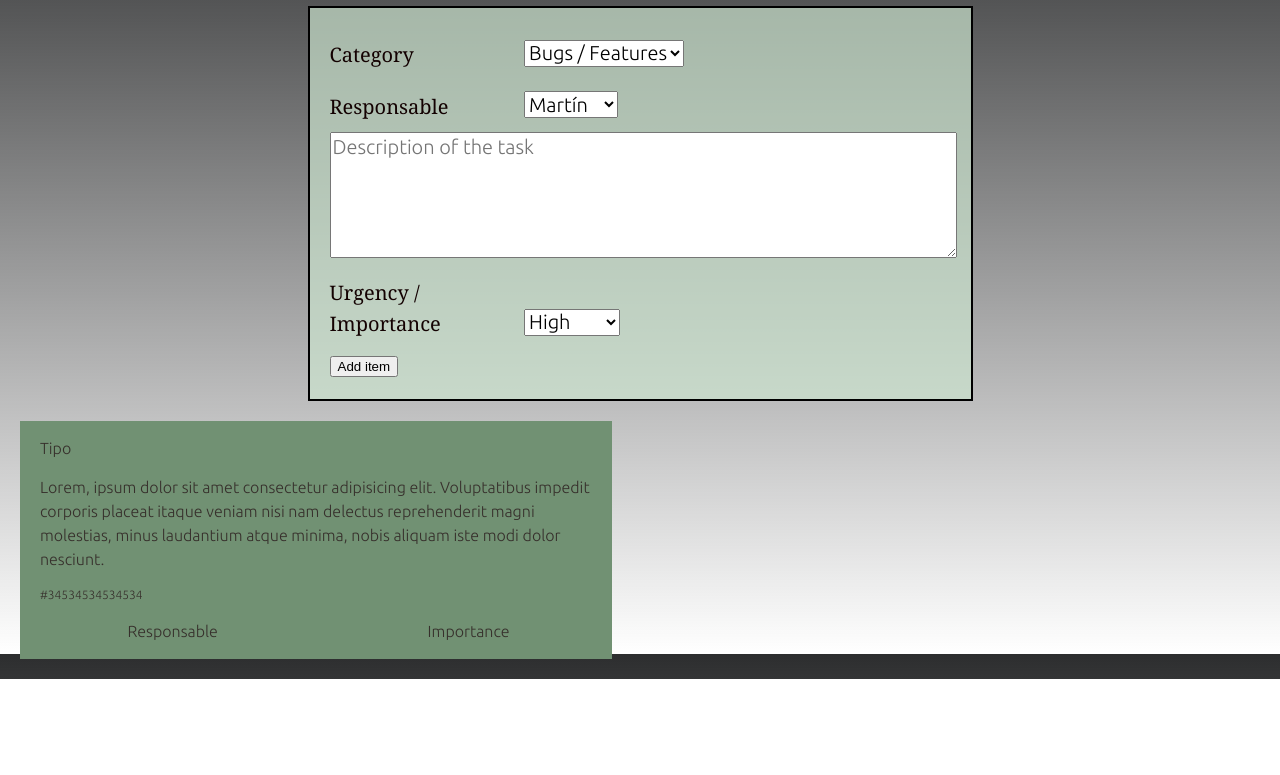
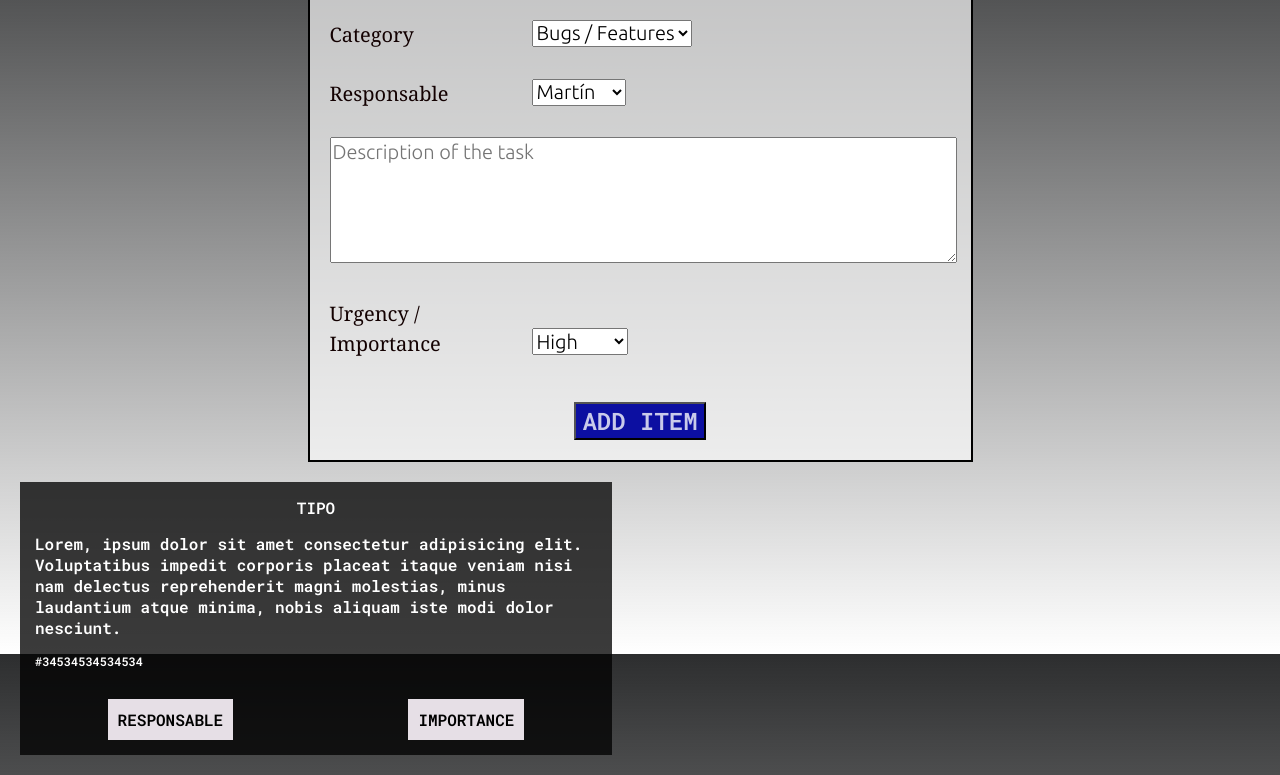
Before and after one commit to mgabotto/debbuger, a plain HTML site: page public/index.html in a window 1280 px wide. Shown: the part 146-921 px from the top of the page. Before the commit the page ends 825 px from the top, so only its background shows below. Drawn offline with Linux system fonts and the light colour scheme; a script that the page names is missing; a web font is replaced by a local one.

Commit message:
More CSS

```diff
--- a/public/index.html
+++ b/public/index.html
@@ -9,7 +9,9 @@
     <link rel="stylesheet" href="style.css">
     <link href="https://fonts.googleapis.com/css2?family=Ubuntu:wght@300&display=swap" rel="stylesheet">
     <link href="https://fonts.googleapis.com/css2?family=Roboto+Slab:wght@600&display=swap" rel="stylesheet">
-    <link href="https://fonts.googleapis.com/css2?family=Varela&display=swap" rel="stylesheet">
+    <link href="https://fonts.googleapis.com/css2?family=Syne+Mono&display=swap" rel="stylesheet">
+    <link href="https://fonts.googleapis.com/css2?family=Roboto+Mono:wght@600&display=swap" rel="stylesheet">
+
 
 
     <title>Debugger</title>
@@ -64,13 +66,15 @@
                     <option value="low">Low</option>
                 </select>
             </div>
-            <button type="submit">Add item</button>
+            <div class="buttonConsole">
+                <button type="submit">Add item</button>
+            </div>
         </form>
     </div>
     <!---------------- Items by  type -------------->
     <div class="items">
         <div class="card" id="">
-            <p> Tipo </p>
+            <p class="type-c"> Tipo </p>
             <p> Lorem, ipsum dolor sit amet consectetur adipisicing elit. Voluptatibus impedit corporis placeat itaque
                 veniam nisi nam delectus reprehenderit magni molestias, minus laudantium atque minima, nobis aliquam
                 iste modi dolor nesciunt.</p>
--- a/public/style.css
+++ b/public/style.css
@@ -16,7 +16,7 @@ html {
     }
 body {
     height:100%; /* helps make height 100% */
-    font:100%/1.5 'Ubuntu', sans-serif;
+    font-family: 'Roboto Mono', monospace;
     /* 100% = 16px, 93.75% = 15px, 87.5% = 14px, 81.25% = 13px, 75% = 12px - font-size in % prevents IE's resize bug */
     /* background:#CFCDCD; */
     background: linear-gradient(to bottom, rgb(45, 46, 47) 0%,rgba(0, 0, 0, 0) 100%);
@@ -75,13 +75,15 @@ h1, h2, h3, h4, h5, h6, p {
     /* ------------------ Head ------------------- */
 
     header {
-        font-family: 'Roboto Slab', serif;
+        font-family: 'Syne Mono', monospace;
         color: white;
     }
 
     h1 {
         text-transform: uppercase;
         font-size: 2.5em;
+        text-align: center;
+        margin: 1rem;
     }
 
     header p {
@@ -99,7 +101,7 @@ h1, h2, h3, h4, h5, h6, p {
         /* background: radial-gradient(circle, rgba(58,95,180,1) 0%, rgba(29,237,253,1) 50%, rgba(69,171,252,1) 100%); */
         /* background: linear-gradient(to bottom, rgba(30,87,153,1) 0%,rgba(125,185,232,0) 100%); */
         /* background:#13036dd0; */
-        background:#cde6d0ad;
+        background:#fdfdfdad;
         padding: 20px;
         width: fit-content;
         font-size: 20px;
@@ -113,6 +115,7 @@ h1, h2, h3, h4, h5, h6, p {
 
     #description {
         width: 100%;
+        margin: 15px 0;
     }
     .responsable {
         /* flex-grow: 4; */
@@ -122,15 +125,28 @@ h1, h2, h3, h4, h5, h6, p {
     .label {
         display: inline-block;
         width: 190px;
-        margin: 10px 0 10px 0;
+        margin: 15px 0;
         /* text-align: end; */
     }
 
-    h1 {
+    .buttonConsole {
         text-align: center;
-        margin: 1rem;
+        padding-top: 30px;
     }
 
+    .buttonConsole button {
+        color: rgba(255, 255, 255, 0.781);
+        background-color: rgb(12, 15, 161);
+        font-size: 1.2em;
+        text-transform: uppercase;
+        font-family: 'Roboto Mono', monospace;
+        transition: all 0.5s;
+    }
+
+    .buttonConsole button:hover {
+        background-color: rgb(161, 243, 10);
+        color: rgba(3, 0, 0, 0.781);
+    }
 
 
     /* ------------------ Cards ------------------- */
@@ -147,7 +163,21 @@ h1, h2, h3, h4, h5, h6, p {
 
 .card {
     margin: 20px;
-    background-color: #719173;
+    background-color: #000000c4;
+    color: white;
+    transition: all 0.5s;
+    /* border: solid 8px; */
+}
+
+.card:hover {
+    /* border: rgb(20, 9, 180) solid 8px; */
+    box-shadow:         3px 3px 5px 5px rgba(40, 41, 39, 0.849);
+}
+
+
+.type-c {
+    text-transform: uppercase;
+    text-align: center;
 }
 
 .dom {
@@ -157,9 +187,16 @@ h1, h2, h3, h4, h5, h6, p {
 .details {
     display: flex;
     justify-content: space-around;
-    height: 55px;
+}
+
+.details p {
+    text-align: center;
+    background-color: rgb(230, 223, 230);
+    color: black;
+    padding: 10px;
+    text-transform: uppercase;
 }
 
 .card p {
-    margin: 15px 15px 0 20px;
+    margin: 15px;
 }
```
Also changed, not shown: public/app.js (deleted, +0 -26 lines).
